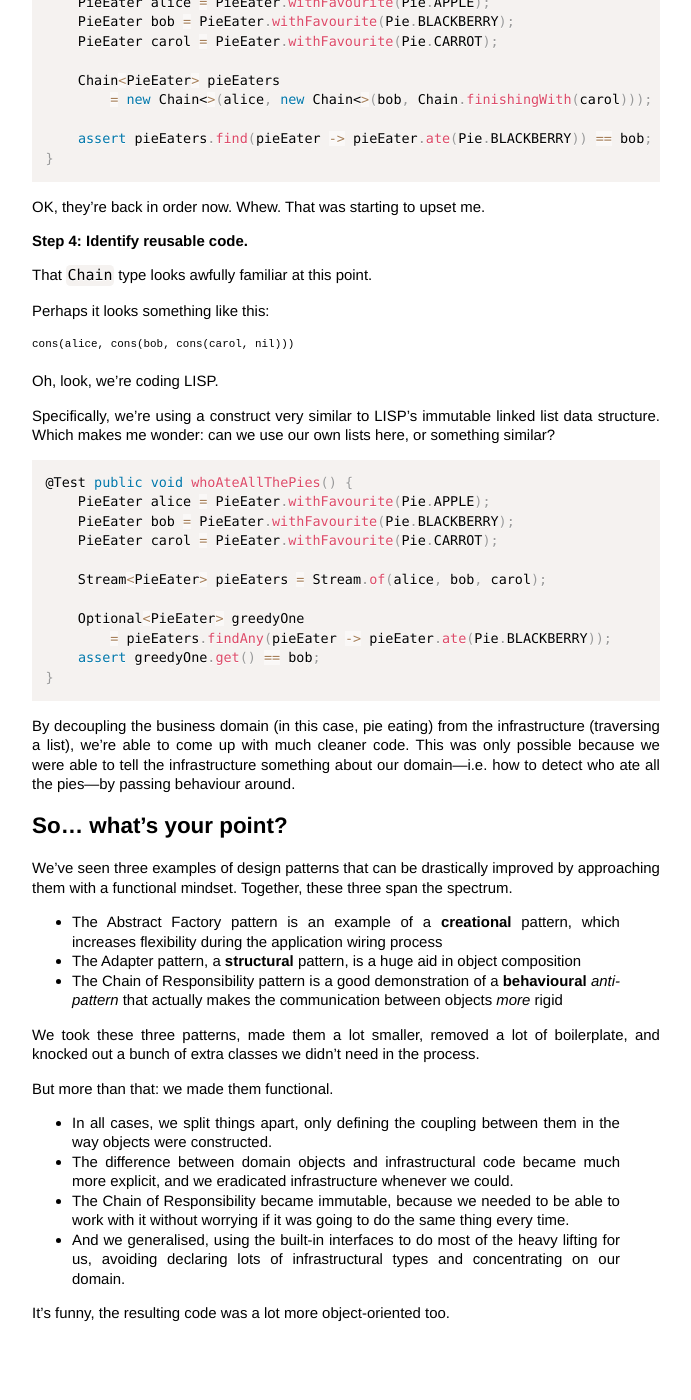
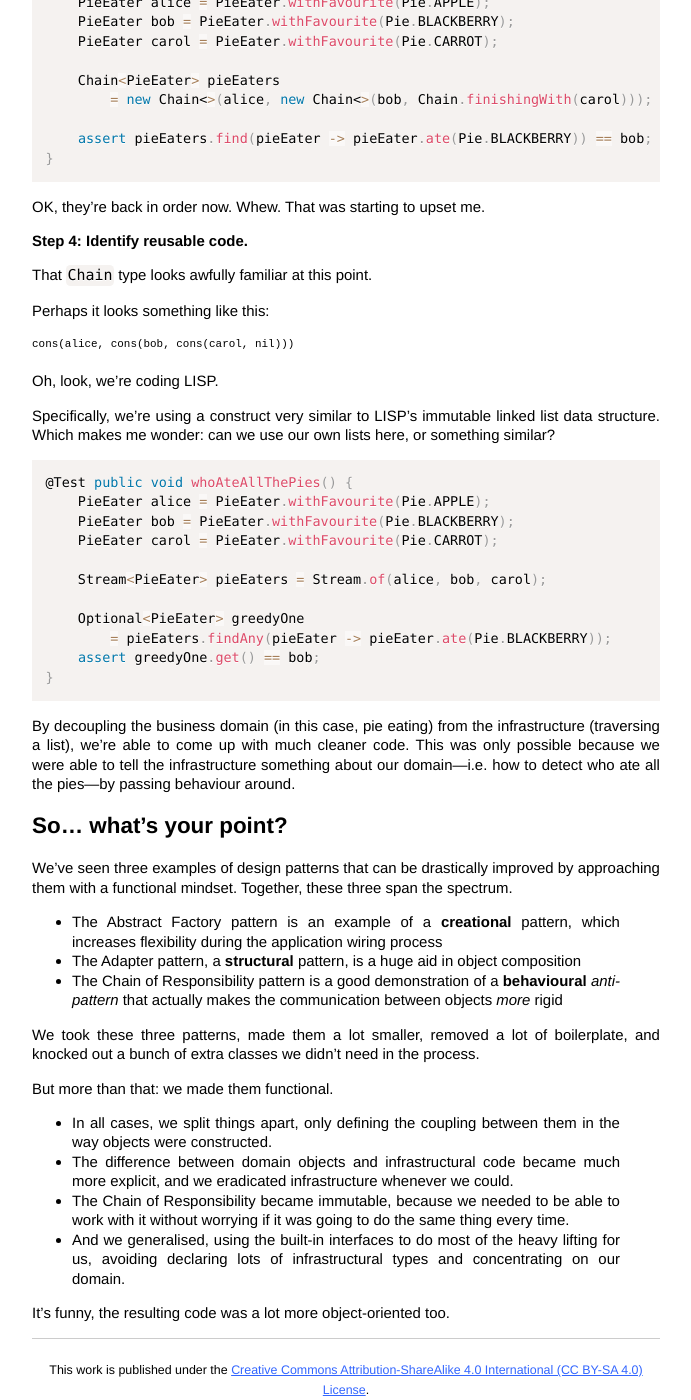
Before and after one commit to SamirTalwar/talks, a Jekyll site: the page built from design-patterns-in-the-21st-century.md, in a window 1280 px wide and 1400 px high, scrolled down 8316 px. Shown: the whole window, without its empty margins (294-985 px from the left). Built offline with Jekyll 4.4.1, drawn with Linux system fonts in a browser that asks for light colours; nearby versions of some CDN libraries; comment, search, counter and statistics services are not loaded; before the commit the page ends 9639 px from its top, so only the background shows below that.

Commit message:
Licence the work under CC BY-SA 4.0.

```diff
--- a/_layouts/default.html
+++ b/_layouts/default.html
@@ -39,6 +39,10 @@
                     <iframe src="//www.youtube.com/embed/{{ page.video.id }}" frameborder="0" allowfullscreen></iframe>
                 </div>
             {% endif %}
+
+            <footer>
+                <p>This work is published under the <a href="http://creativecommons.org/licenses/by-sa/4.0/">Creative Commons Attribution-ShareAlike 4.0 International (CC BY-SA 4.0) License</a>.</p>
+            </footer>
         </div>
 
         <script src="//code.jquery.com/jquery-1.11.0.min.js"></script>
--- a/css/main.css
+++ b/css/main.css
@@ -46,6 +46,14 @@ ul, ol {
 .presentation img {
     max-width: 100%;
     max-height: 100%;
+}
+
+footer {
+    margin-top: 10px;
+    border-top: 1px solid #ccc;
+    padding-top: 10px;
+    font-size: smaller;
+    text-align: center;
 }
 
 /*****************************************************************************/
@@ -170,7 +178,7 @@ body.essay {
 }
 
 body.essay .slides-only, body.video .slides-only,
-body.presentation .notes,
+body.presentation .notes, body.presentation footer,
 body.essay .video-player, body.presentation .video-player,
 body.video .document .slides > :not(:first-child)
 {
```
